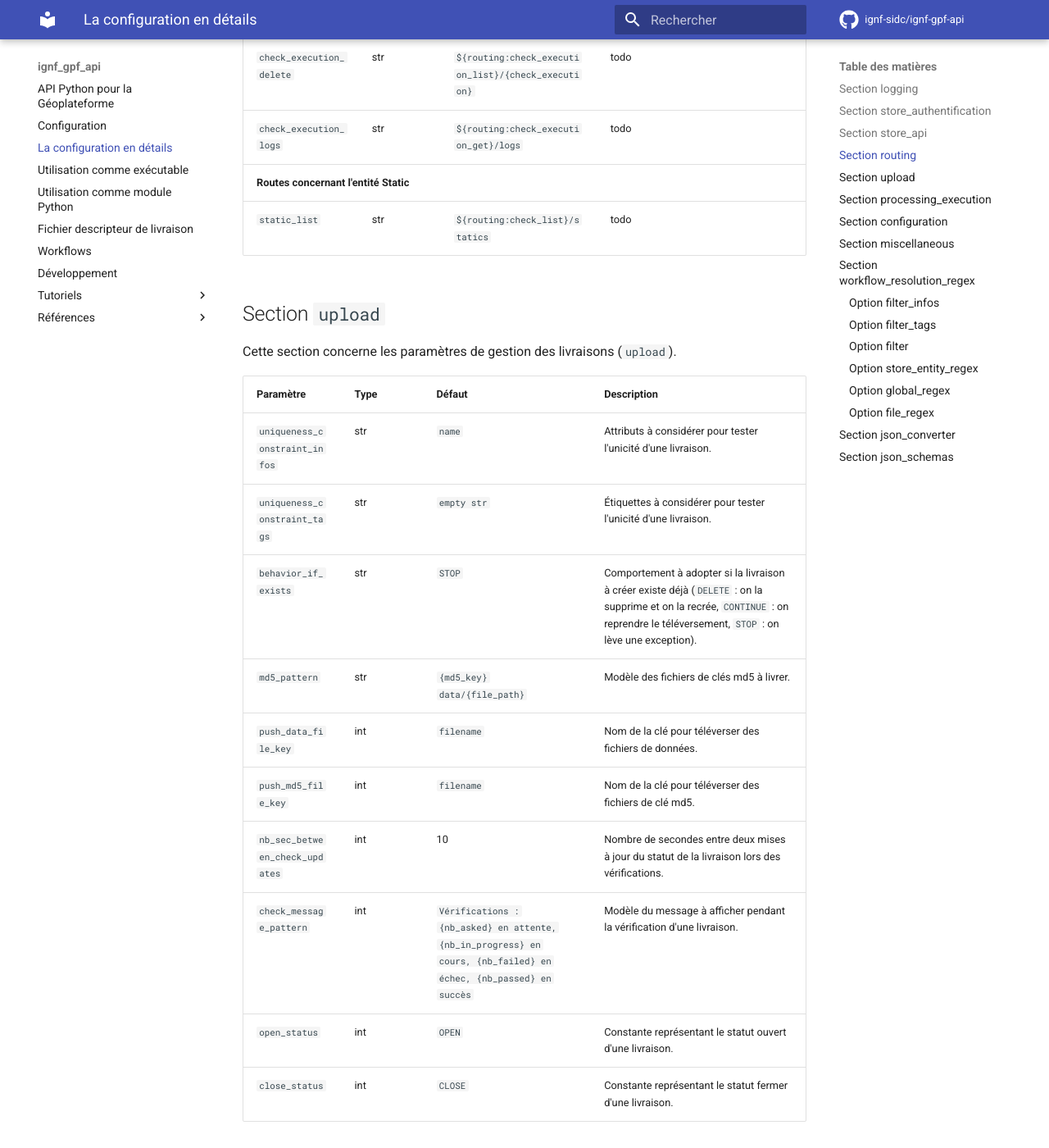
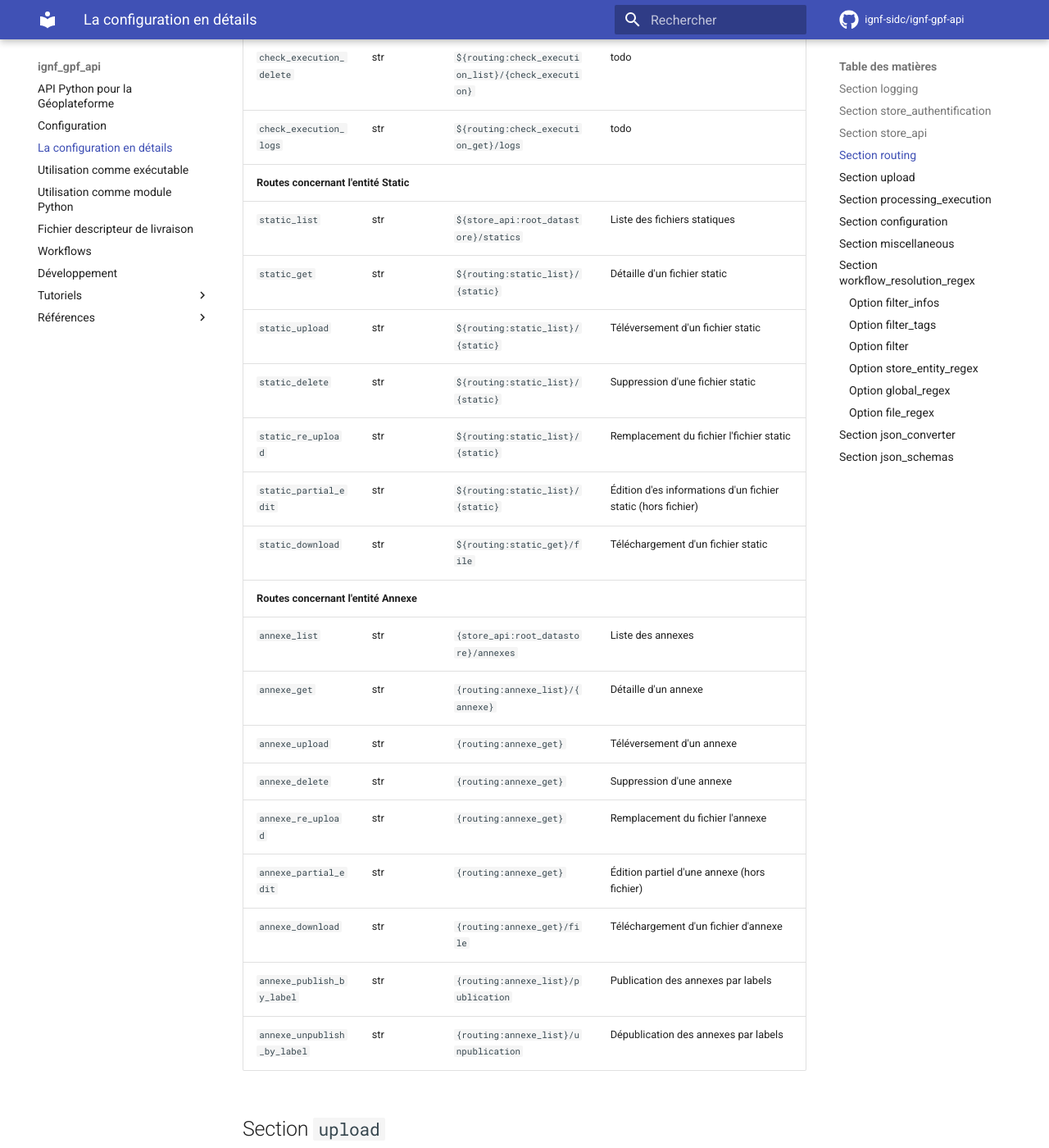
Before and after one commit to ignf-sidc/ignf-gpf-api, an MkDocs documentation site: the page built from docs/configuration_details.md, in a window 1280 px wide and 1400 px high, scrolled down 8736 px. Shown: the whole window at 82% size. Built offline with MkDocs 1.6.1 and Material for MkDocs 9.7.7, drawn with Linux system fonts in a browser that asks for light colours; comment, search, counter and statistics services are not loaded.

Commit message:
configuration_details.md: ajout static et annexe

```diff
--- a/docs/configuration_details.md
+++ b/docs/configuration_details.md
@@ -144,8 +144,23 @@ Chaque route permet de faire une action via l'API. Tous ces paramètres n'ont à
 | `check_execution_delete`             | str  | `${routing:check_execution_list}/{check_execution}`     | todo |
 | `check_execution_logs`               | str  | `${routing:check_execution_get}/logs`                   | todo |
 | **Routes concernant l'entité Static** {: colspan=4 } | &#8288 {: .dn }| &#8288 {: .dn }| &#8288 {: .dn } |
-| `static_list`                        | str  | `${routing:check_list}/statics`                         | todo |
-
+| `static_list`                          | str  | `${store_api:root_datastore}/statics`                  | Liste des fichiers statiques |
+| `static_get`                           | str  | `${routing:static_list}/{static}`                      | Détaille d'un fichier static |
+| `static_upload`                        | str  | `${routing:static_list}/{static}`                      | Téléversement d'un fichier static |
+| `static_delete`                        | str  | `${routing:static_list}/{static}`                      | Suppression d'une fichier static |
+| `static_re_upload`                     | str  | `${routing:static_list}/{static}`                      | Remplacement du fichier l'fichier static |
+| `static_partial_edit`                  | str  | `${routing:static_list}/{static}`                      | Édition d'es informations d'un fichier static (hors fichier) |
+| `static_download`                      | str  | `${routing:static_get}/file`                           | Téléchargement d'un fichier static |
+| **Routes concernant l'entité Annexe** {: colspan=4 } | &#8288 {: .dn }| &#8288 {: .dn }| &#8288 {: .dn } |
+| `annexe_list`                           | str  | `{store_api:root_datastore}/annexes`                  | Liste des annexes |
+| `annexe_get`                            | str  | `{routing:annexe_list}/{annexe}`                      | Détaille d'un annexe |
+| `annexe_upload`                         | str  | `{routing:annexe_get}`                                | Téléversement d'un annexe |
+| `annexe_delete`                         | str  | `{routing:annexe_get}`                                | Suppression d'une annexe |
+| `annexe_re_upload`                      | str  | `{routing:annexe_get}`                                | Remplacement du fichier l'annexe |
+| `annexe_partial_edit`                   | str  | `{routing:annexe_get}`                                | Édition partiel d'une annexe (hors fichier) |
+| `annexe_download`                       | str  | `{routing:annexe_get}/file`                           | Téléchargement d'un fichier d'annexe |
+| `annexe_publish_by_label`               | str  | `{routing:annexe_list}/publication`                   | Publication des annexes par labels |
+| `annexe_unpublish_by_label`             | str  | `{routing:annexe_list}/unpublication`                 | Dépublication des annexes par labels |
 
 ## Section `upload`
 
```
